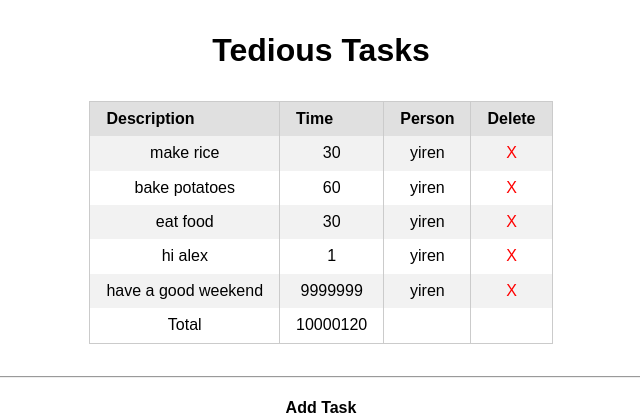
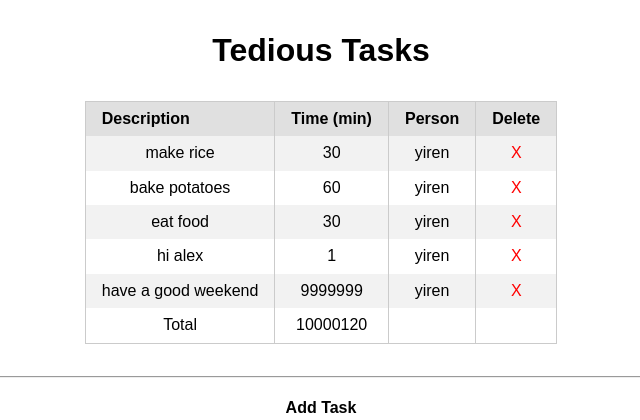
Before and after one commit to BurgersAndSalads/unit-3-assessment, a Django app: page / in a window 1280 px wide. Shown: the top 420 px of the page, without its empty margins (319-959 px from the left). Run offline with Django 3.2, Linux system fonts and the light colour scheme; data comes from the database, SQL or seed files in the repository; both versions use the stored data as it was after the commit; some libraries are stand-ins or nearby versions.

Commit message:
indicating minutes

```diff
--- a/unit3Assessment/assessment/templates/home.html
+++ b/unit3Assessment/assessment/templates/home.html
@@ -17,7 +17,7 @@
         <thead>
             <tr>
                 <th>Description</th>
-                <th>Time</th>
+                <th>Time (min)</th>
                 <th>Person</th>
                 <th>Delete</th>
             </tr>
```
Also changed, not shown: unit3Assessment/db.sqlite3.
